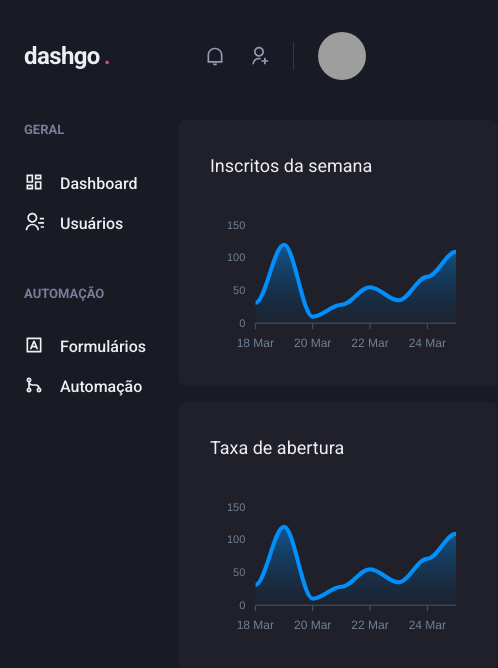
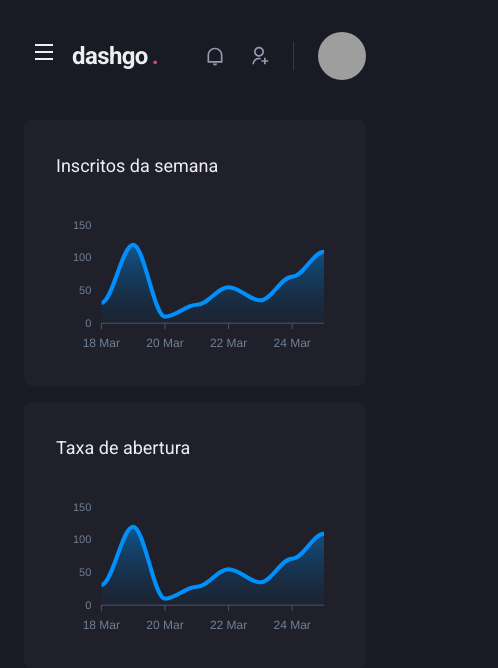
Before and after one commit to joaovieira23/dashgo, a Next.js app: page /dashboard in a window 390 px wide. Shown: the top 668 px of the page, 498 px wide, since content can reach past the window. Built offline with nearby package versions, Linux system fonts and the light colour scheme; grey boxes are pictures that could not be loaded.

Commit message:
feat: responsive dashboard

```diff
--- a/src/components/Header/index.tsx
+++ b/src/components/Header/index.tsx
@@ -1,11 +1,16 @@
-import { Flex, useBreakpointValue } from '@chakra-ui/react';
+import { Flex, useBreakpointValue, IconButton, Icon } from '@chakra-ui/react';
+import { useSidebarDrawer } from '../../contexts/SidebarDrawerContext';
 
 import { Logo } from './Logo';
 import { NotificationsNav } from './NotificationNav';
 import { Profile } from './Profile';
 import { SearchBox } from './SearchBox';
 
+import { RiMenuLine } from 'react-icons/ri';
+
 export function Header() {
+    const { onOpen } = useSidebarDrawer();
+
     const isWideVersion = useBreakpointValue({
         base: false,
         lg: true
@@ -22,7 +27,18 @@
             px="6"
             align="center"
         >
+            {!isWideVersion && (
+                <IconButton
+                    aria-label="Open navigation"
+                    icon={<Icon as={RiMenuLine} />}
+                    fontSize="24"
+                    variant="unstyled"
+                    onClick={onOpen}
+                    mr="2"
+                >
 
+                </IconButton>
+            )}
             <Logo />
 
             { isWideVersion && <SearchBox /> }
--- /dev/null
+++ b/src/components/Sidebar/SidebarNav.tsx
@@ -0,0 +1,21 @@
+import { Stack } from '@chakra-ui/react';
+import { RiDashboardLine, RiContactsLine, RiInputMethodLine, RiGitMergeLine } from 'react-icons/ri';
+import { NavLink } from './NavLink';
+import { NavSection } from './NavSection';
+
+export function SidebarNav() {
+    return (
+        <Stack spacing="12" align="flex-start">
+                <NavSection title="GERAL">
+                    <NavLink icon={RiDashboardLine}>Dashboard</NavLink>
+
+                    <NavLink icon={RiContactsLine}>Usuários</NavLink>
+                </NavSection>
+
+                <NavSection title="AUTOMAÇÃO">
+                        <NavLink icon={RiInputMethodLine}>Formulários</NavLink>
+                        <NavLink icon={RiGitMergeLine}>Automação</NavLink>
+                </NavSection>
+        </Stack>
+    );
+}
--- a/src/components/Sidebar/index.tsx
+++ b/src/components/Sidebar/index.tsx
@@ -1,23 +1,45 @@
-import { Box, Stack } from '@chakra-ui/react';
-import { RiDashboardLine, RiContactsLine, RiInputMethodLine, RiGitMergeLine } from 'react-icons/ri';
-import { NavLink } from './NavLink';
-import { NavSection } from './NavSection';
+import {
+    Box,
+    Drawer,
+    DrawerOverlay,
+    DrawerContent,
+    DrawerHeader,
+    DrawerBody,
+    DrawerCloseButton,
+    useBreakpointValue
+} from '@chakra-ui/react';
+import { useSidebarDrawer } from '../../contexts/SidebarDrawerContext';
+
+import { SidebarNav } from './SidebarNav';
 
 export function Sidebar() {
+    const { isOpen, onClose } = useSidebarDrawer();
+
+    const isDrawerSidebar = useBreakpointValue({
+        base: true,
+        lg: false,
+    });
+
+    if (isDrawerSidebar) {
+        return (
+            <Drawer isOpen={isOpen} placement="left" onClose={onClose}>
+            <DrawerOverlay>
+                <DrawerContent bg="gray.800" p="4">
+                    <DrawerCloseButton mt="6" />
+                    <DrawerHeader>Navegação</DrawerHeader>
+
+                    <DrawerBody>
+                        <SidebarNav />
+                    </DrawerBody>
+                </DrawerContent>
+                </DrawerOverlay>
+            </Drawer>
+        );
+    }
+
     return (
         <Box as="aside" w="64" mr="8">
-            <Stack spacing="12" align="flex-start">
-                <NavSection title="GERAL">
-                    <NavLink icon={RiDashboardLine}>Dashboard</NavLink>
-
-                    <NavLink icon={RiContactsLine}>Usuários</NavLink>
-                </NavSection>
-
-                <NavSection title="AUTOMAÇÃO">
-                        <NavLink icon={RiInputMethodLine}>Formulários</NavLink>
-                        <NavLink icon={RiGitMergeLine}>Automação</NavLink>
-                </NavSection>
-            </Stack>
+            <SidebarNav />
         </Box>
     );
 }
--- /dev/null
+++ b/src/contexts/SidebarDrawerContext.tsx
@@ -0,0 +1,29 @@
+import { useDisclosure, UseDisclosureReturn } from "@chakra-ui/react";
+import { useRouter } from 'next/router';
+import { createContext, ReactNode, useContext, useEffect } from "react";
+
+interface SidebarDrawerProviderProps {
+    children: ReactNode
+};
+
+type SidebarDrawerContextData = UseDisclosureReturn;
+
+const SidebarDrawerContext = createContext({} as SidebarDrawerContextData);
+
+export function SidebarDrawerProvider({ children }: SidebarDrawerProviderProps) {
+
+    const disclosure = useDisclosure();
+    const router = useRouter();
+
+    useEffect(() => {
+        disclosure.onClose();
+    }, [router.asPath])
+
+    return (
+        <SidebarDrawerContext.Provider value={disclosure}>
+            {children}
+        </SidebarDrawerContext.Provider>
+    )
+};
+
+export const useSidebarDrawer = () => useContext(SidebarDrawerContext);
--- a/src/pages/_app.tsx
+++ b/src/pages/_app.tsx
@@ -2,10 +2,14 @@
 import { ChakraProvider } from '@chakra-ui/react';
 import { theme } from '../styles/theme';
 
+import { SidebarDrawerProvider } from '../contexts/SidebarDrawerContext';
+
 function MyApp({ Component, pageProps }: AppProps) {
   return (
     <ChakraProvider theme={theme}>
-      <Component {...pageProps} />
+      <SidebarDrawerProvider>
+        <Component {...pageProps} />
+      </SidebarDrawerProvider>
     </ChakraProvider>
   )
 }
```
